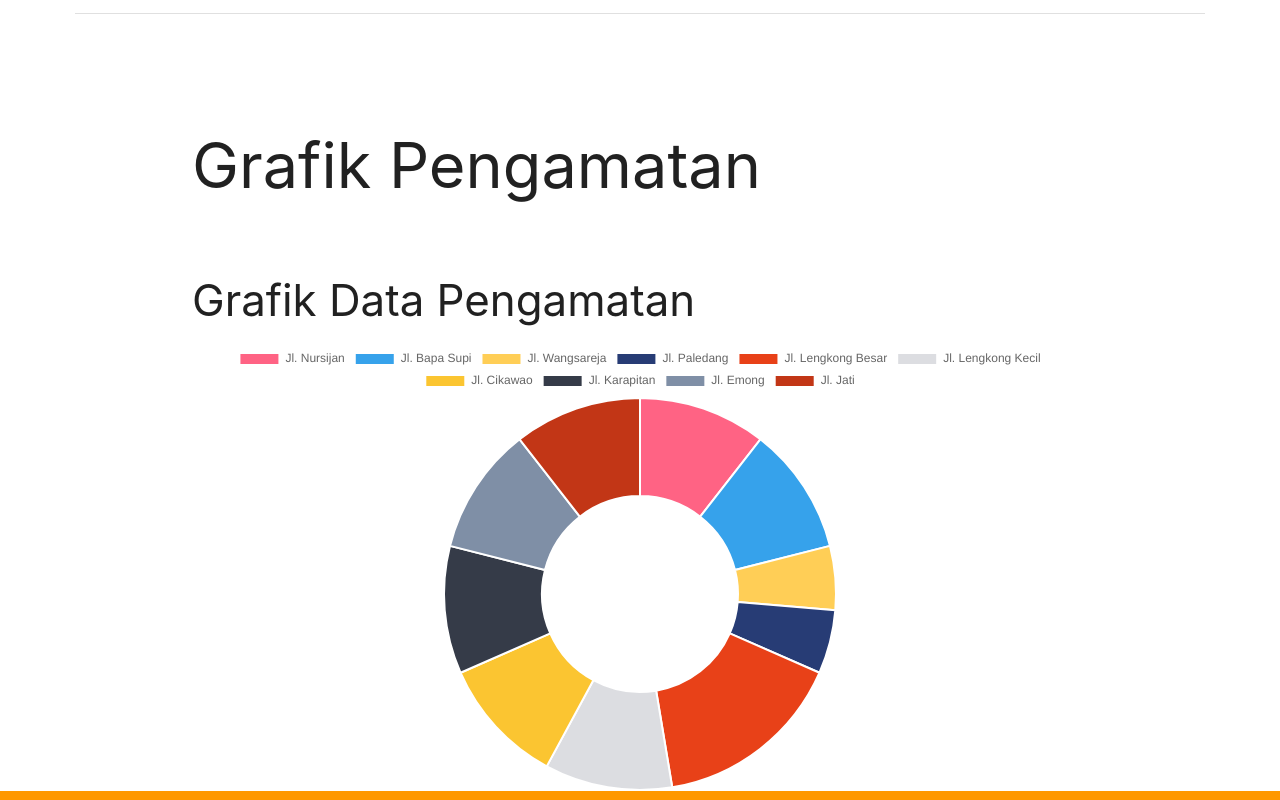
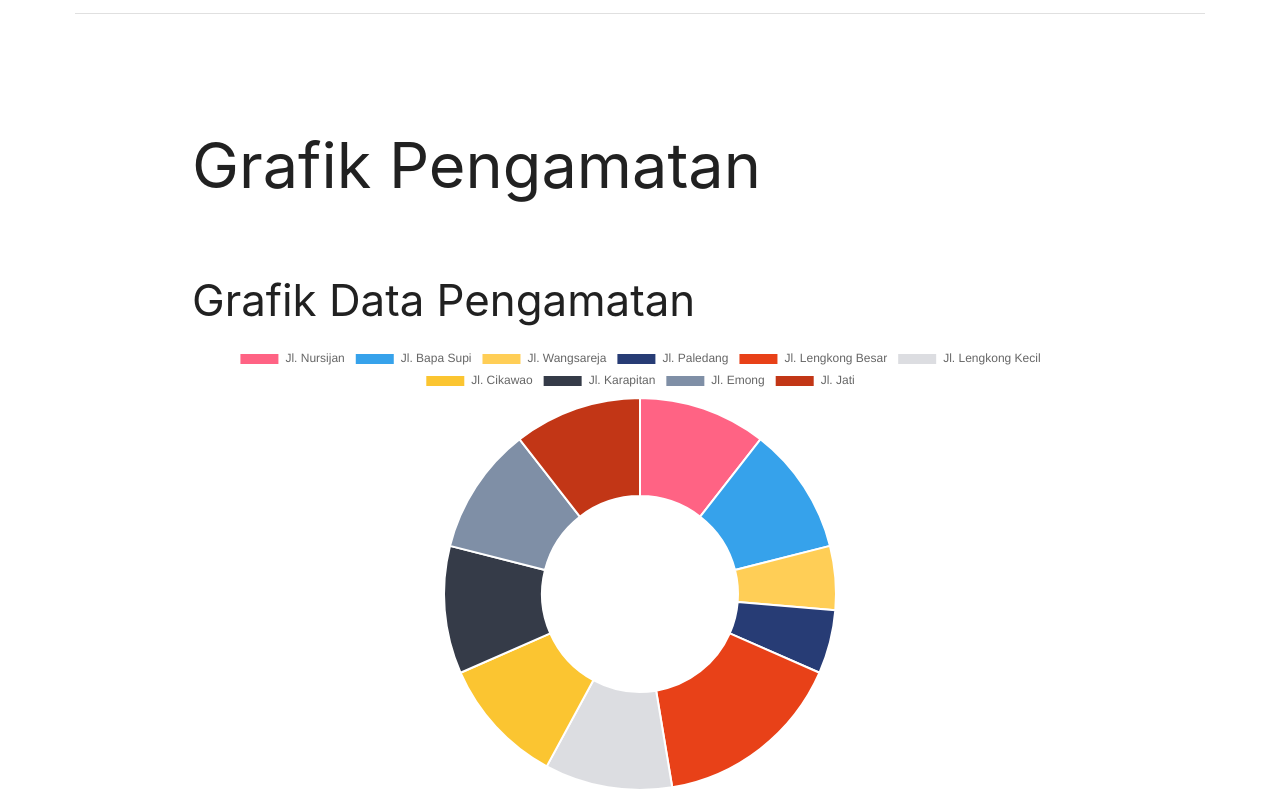
Before and after one commit to raflirach/mosi-antrian, a React (Create React App) app: page / in a window 1280 px wide. Shown: the part 9820-10620 px from the top of the page. Built offline with nearby package versions, Linux system fonts and the light colour scheme.

Commit message:
adding padding for graph

```diff
--- a/src/index.css
+++ b/src/index.css
@@ -1,16 +1,14 @@
 body {
   margin: 0;
   padding: 0;
-  font-family: -apple-system, BlinkMacSystemFont, "Segoe UI", "Roboto", "Oxygen",
-    "Ubuntu", "Cantarell", "Fira Sans", "Droid Sans", "Helvetica Neue",
-    sans-serif;
+  font-family: -apple-system, BlinkMacSystemFont, 'Segoe UI', 'Roboto', 'Oxygen', 'Ubuntu', 'Cantarell', 'Fira Sans',
+    'Droid Sans', 'Helvetica Neue', sans-serif;
   -webkit-font-smoothing: antialiased;
   -moz-osx-font-smoothing: grayscale;
 }
 
 code {
-  font-family: source-code-pro, Menlo, Monaco, Consolas, "Courier New",
-    monospace;
+  font-family: source-code-pro, Menlo, Monaco, Consolas, 'Courier New', monospace;
 }
 
 .fixed_header table {
@@ -23,3 +21,7 @@
 .pad {
   padding: 5em;
 }
+
+#section3 {
+  padding-bottom: 30px;
+}
```
